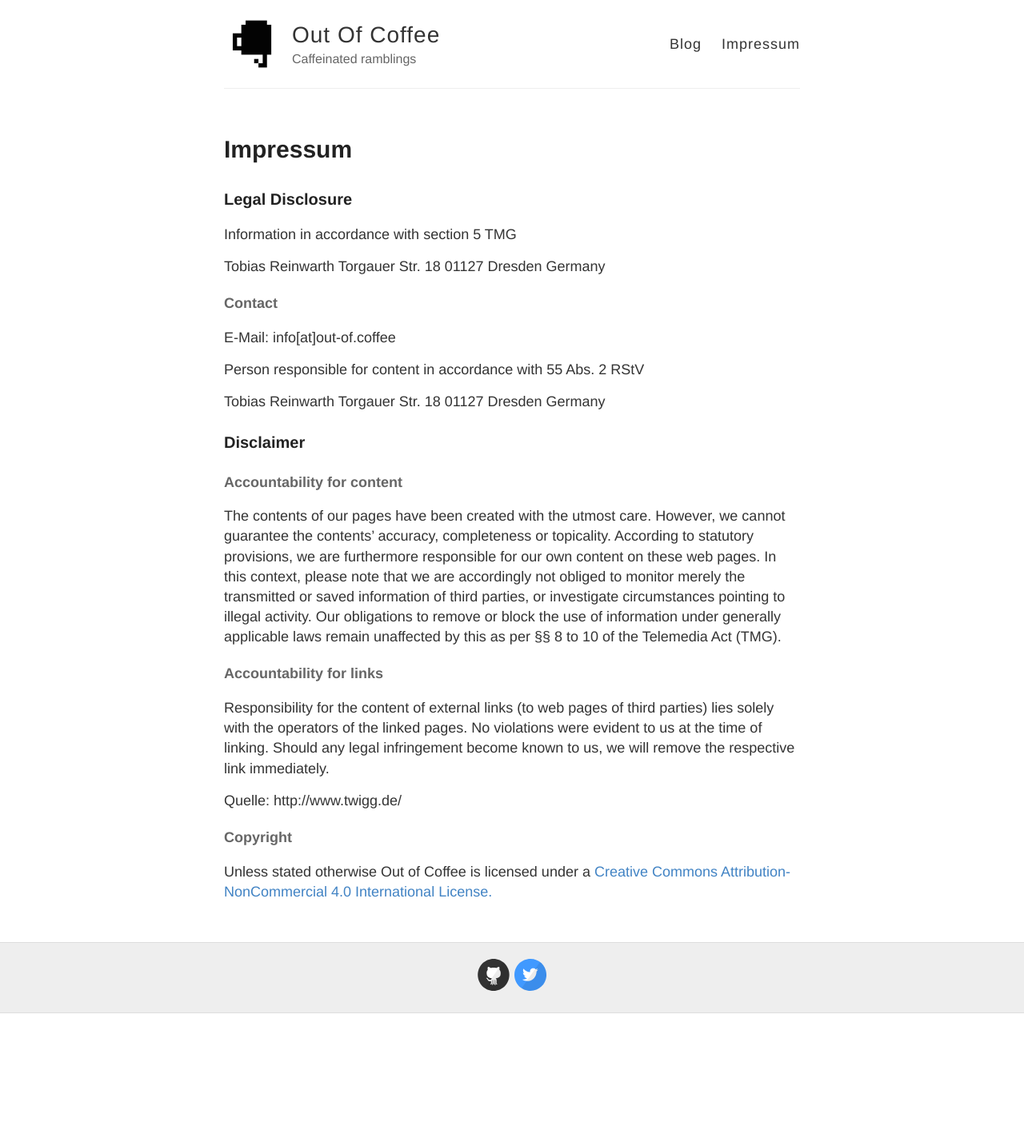
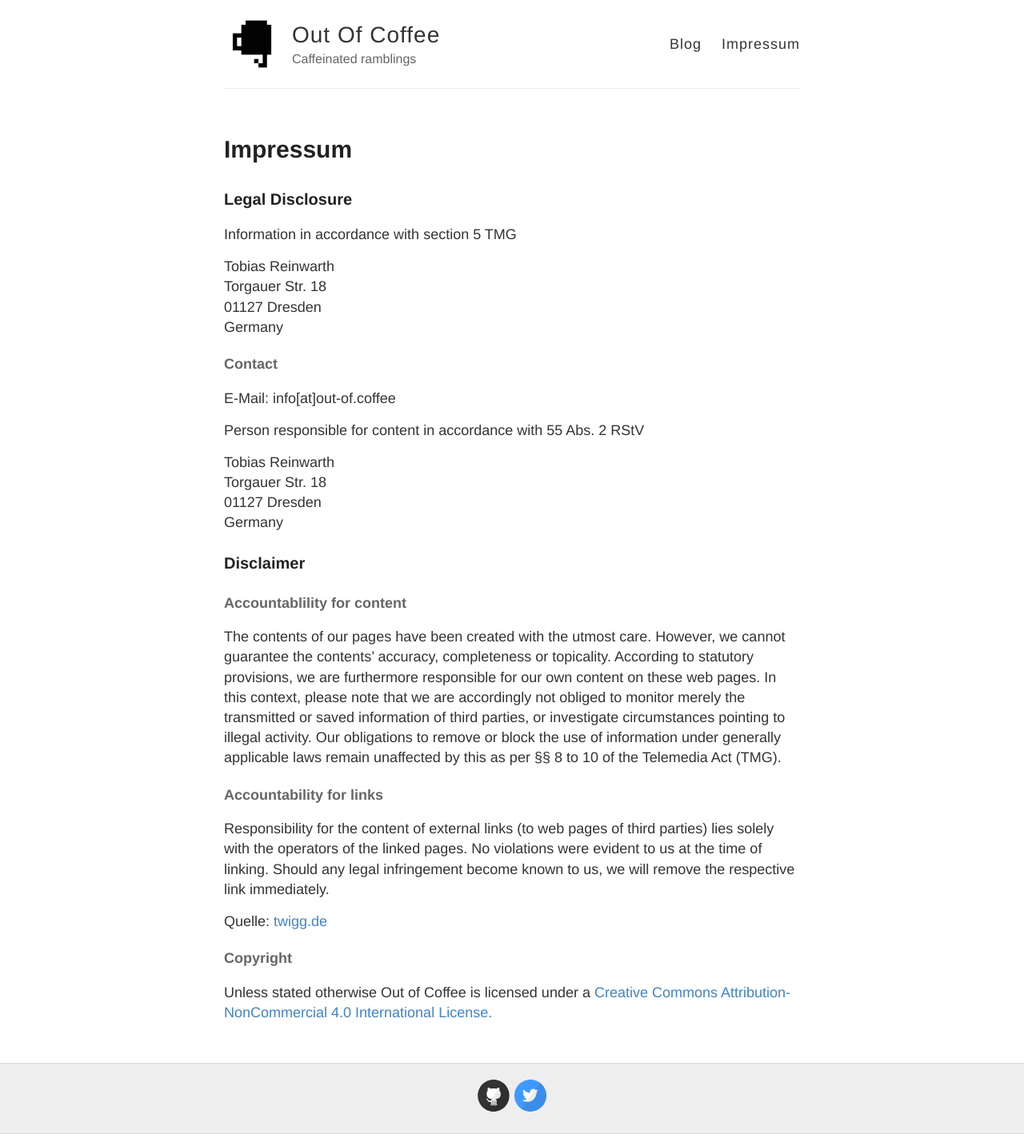
Before and after one commit to tobytes/tobytes.github.io, a Jekyll site: the page built from impressum.md, in a window 1280 px wide. Shown: the whole page at 80% size. Built offline with Jekyll 4.4.1, drawn with Linux system fonts in a browser that asks for light colours; before the commit the page ends 1267 px from its top, so only the background shows below that.

Commit message:
Updated impressum.md

```diff
--- a/impressum.md
+++ b/impressum.md
@@ -24,13 +24,13 @@
 Germany
 
 ###Disclaimer
-####Accountability for content
+####Accountablility for content
 The contents of our pages have been created with the utmost care. However, we cannot guarantee the contents' accuracy, completeness or topicality. According to statutory provisions, we are furthermore responsible for our own content on these web pages. In this context, please note that we are accordingly not obliged to monitor merely the transmitted or saved information of third parties, or investigate circumstances pointing to illegal activity. Our obligations to remove or block the use of information under generally applicable laws remain unaffected by this as per §§ 8 to 10 of the Telemedia Act (TMG).
 
 ####Accountability for links
 Responsibility for the content of external links (to web pages of third parties) lies solely with the operators of the linked pages. No violations were evident to us at the time of linking. Should any legal infringement become known to us, we will remove the respective link immediately.
 
-Quelle: http://www.twigg.de/
+Quelle: [twigg.de](http://www.twigg.de/)
 
 ####Copyright
 Unless stated otherwise Out of Coffee is licensed under a
```
